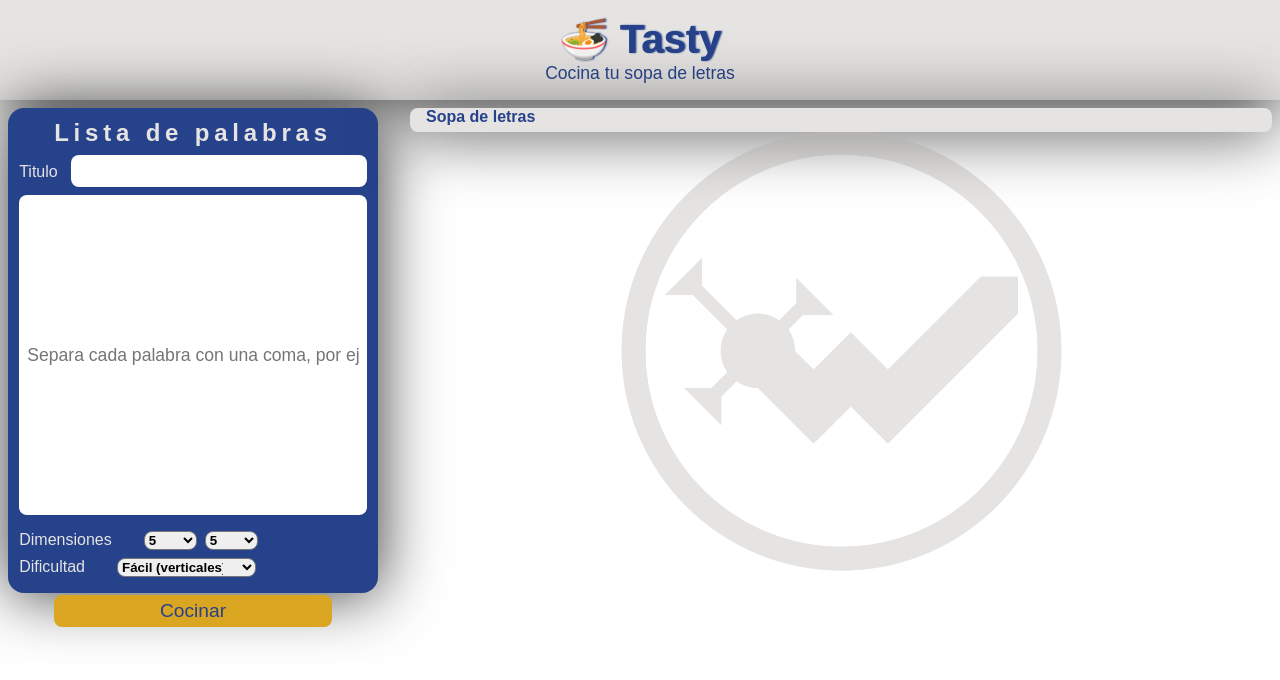
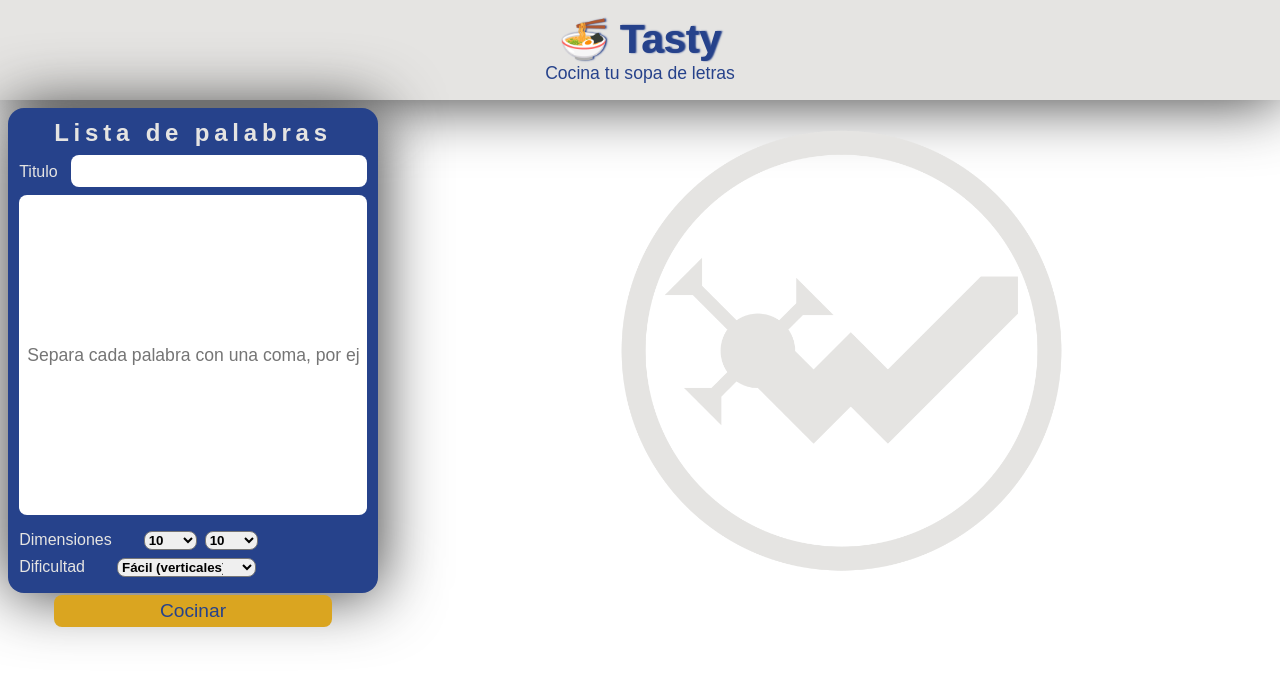
Before and after one commit to Jonatanciencias/tasty, a plain HTML site: page index.html in a window 1280 px wide. Drawn offline with Linux system fonts and the light colour scheme.

Commit message:
Update dimension options and remove unnecessary code in index.html

```diff
--- a/index.html
+++ b/index.html
@@ -29,25 +29,20 @@
         <div id="dimensiones">
           <p>Dimensiones</p>
           <select name="ancho" id="ancho" required>
-            <option value="5">5</option>
             <option value="10">10</option>
-            <option value="15">15</option>
             <option value="20">20</option>
-            <option value="25">25</option>
             <option value="30">30</option>
-            <option value="35">35</option>
             <option value="40">40</option>
-            <option value="45">45</option>
-            <option value="48">50</option>
-            <option value="48">60</option>
-            <option value="48">70</option>
+            <option value="50">50</option>
+            <option value="60">60</option>
+            <option value="70">70</option>
+            <option value="71">71</option>
 
           </select>
           <select name="largo" id="largo" required>
-            <option value="5">5</option>
             <option value="10">10</option>
             <option value="15">15</option>
-            <option value="16">16</option>
+            <option value="18">18</option>
           </select>
         </div>
 
@@ -67,8 +62,9 @@
     </section>
 
     <section id="sopaLetras">
-      <h2 id="headerSopa">Sopa de letras</h2>
-      <div id="sopaGenerada"></div>
+      <div id="sopaGenerada">
+
+      </div>
     </section>
   </main>
   <script src="app.js"></script>
```
